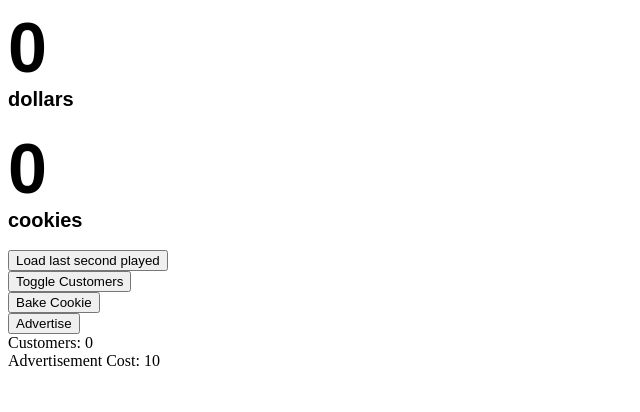
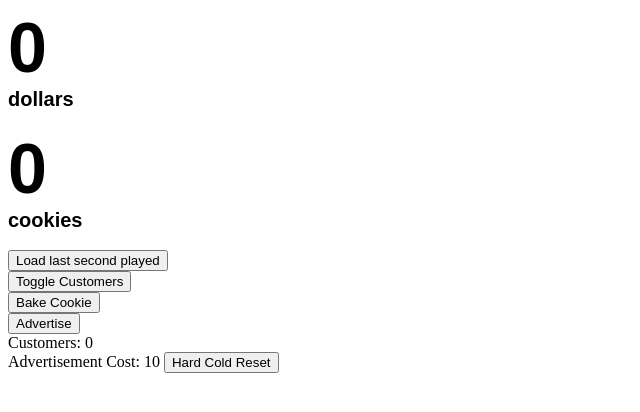
Before and after one commit to haileylgbt/Bakery-Idle, a plain HTML site: page index.html in a window 1280 px wide. Shown: the whole page, without its empty margins (0-640 px from the left). Drawn offline with Linux system fonts and the light colour scheme.

Commit message:
There's a button for that now!

```diff
--- a/index.html
+++ b/index.html
@@ -29,6 +29,8 @@
 		Customers: <span id="customers">0</span>
 		<br />
 		Advertisement Cost: <span id="customerCost">10</span>
+		<button onclick="deleteSave()">Hard Cold Reset</button>
+		<br />
 		<script type="text/javascript" src="main.js"></script>
 	</body>
 </html>
```
